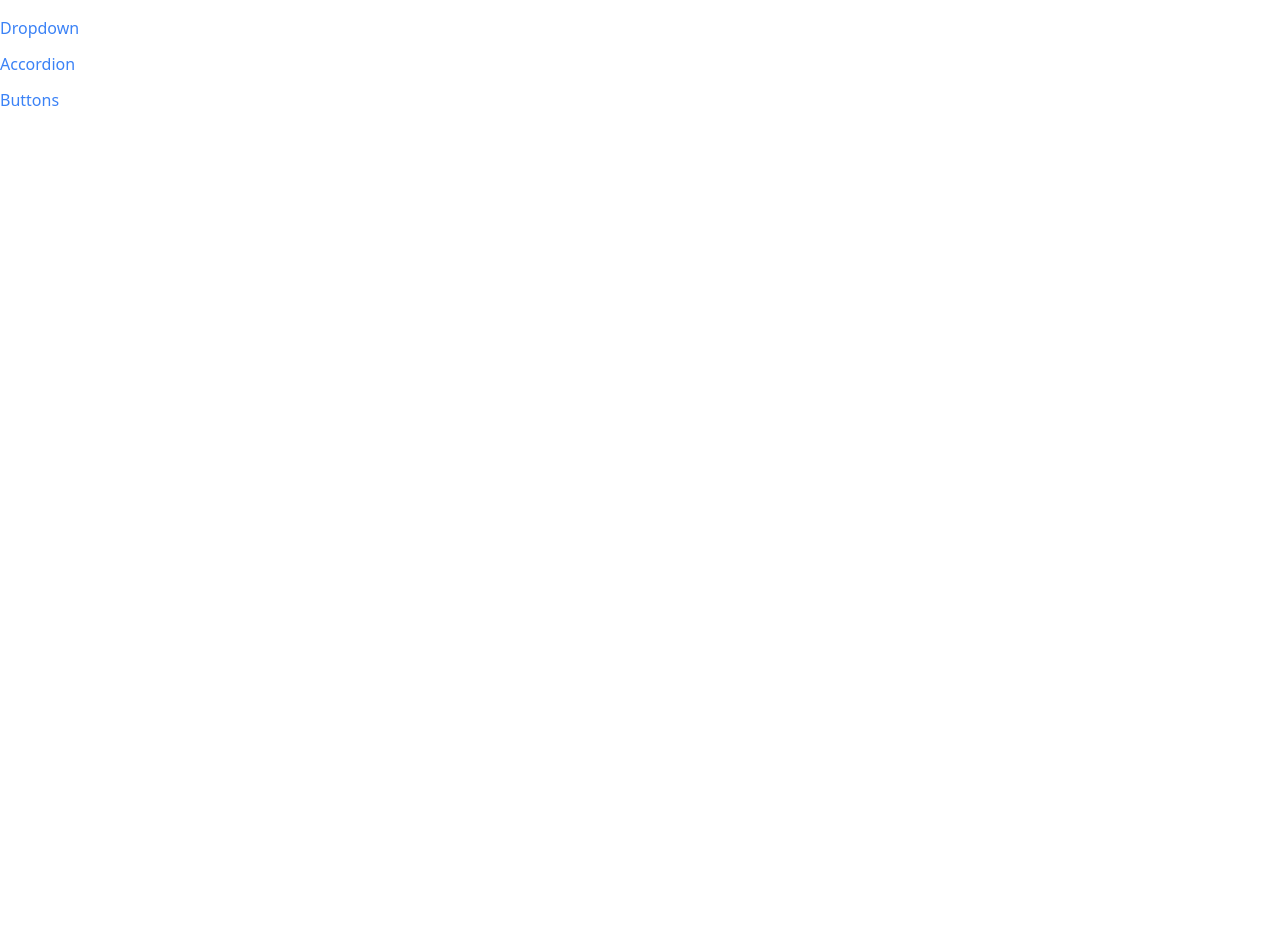
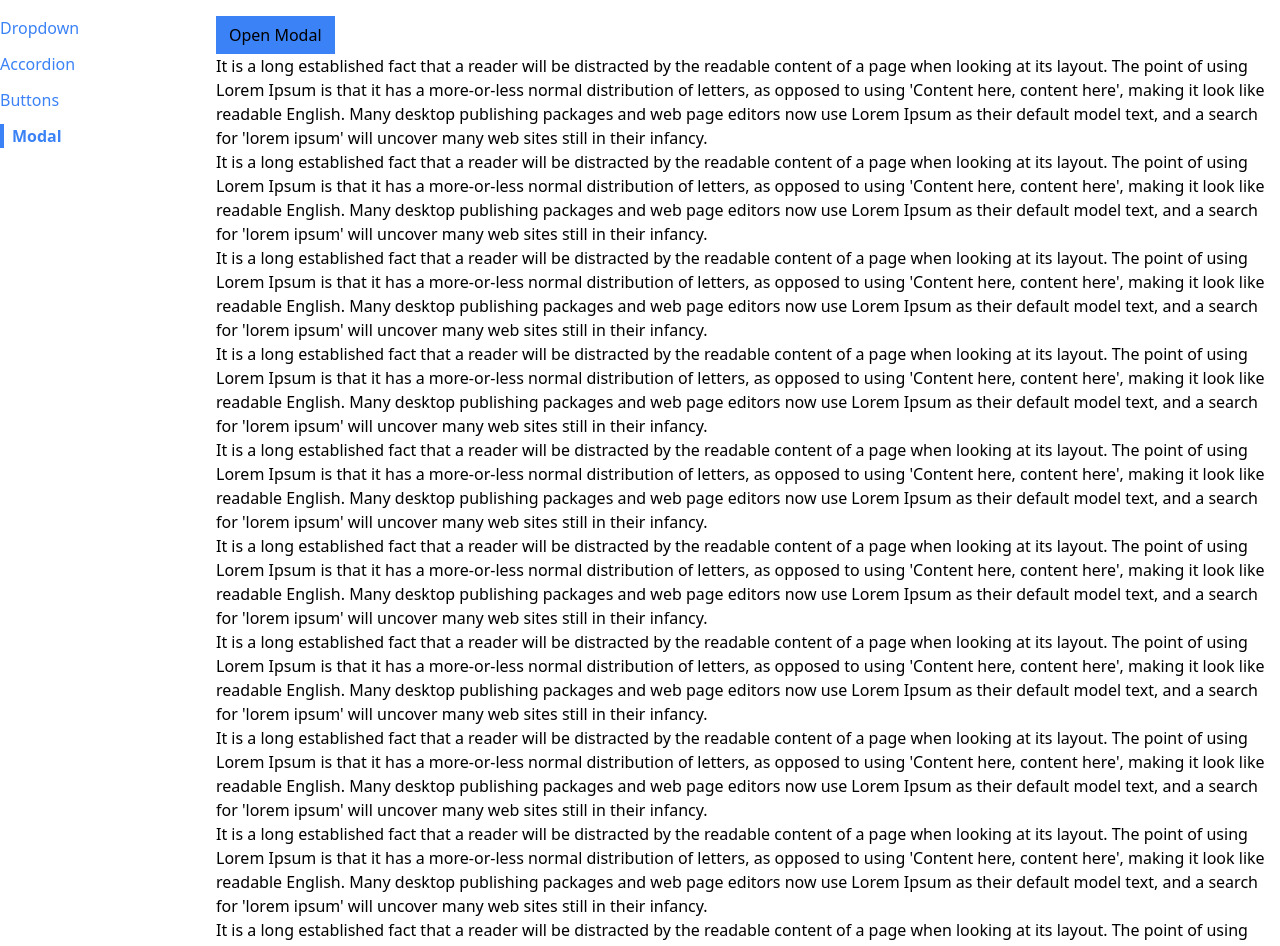
Before and after one commit to deveshsingh1-kiwi/comps, a React (Create React App) app: page /modal in a window 1280 px wide. Shown: the top 946 px of the page. Before the commit the page ends 800 px from the top, so only its background shows below. Built offline with nearby package versions, Linux system fonts and the light colour scheme.

Commit message:
Section 14: Creating Portals with ReactDOM

```diff
--- a/public/index.html
+++ b/public/index.html
@@ -1,14 +1,12 @@
 <!DOCTYPE html>
 <html lang="en">
+
 <head>
   <meta charset="utf-8" />
   <link rel="icon" href="%PUBLIC_URL%/favicon.ico" />
   <meta name="viewport" content="width=device-width, initial-scale=1" />
   <meta name="theme-color" content="#000000" />
-    <meta
-      name="description"
-      content="Web site created using create-react-app"
-    />
+  <meta name="description" content="Web site created using create-react-app" />
   <link rel="apple-touch-icon" href="%PUBLIC_URL%/logo192.png" />
   <!--
       manifest.json provides metadata used when your web app is installed on a
@@ -26,6 +24,7 @@
     -->
   <title>React App</title>
 </head>
+
 <body>
   <noscript>You need to enable JavaScript to run this app.</noscript>
   <div id="root"></div>
@@ -39,5 +38,7 @@
       To begin the development, run `npm start` or `yarn start`.
       To create a production bundle, use `npm run build` or `yarn build`.
     -->
+  <div class="modal-container"></div>
 </body>
+
 </html>
--- a/src/App.js
+++ b/src/App.js
@@ -3,6 +3,7 @@ import Route from "./components/Route";
 import AccordionPage from "./pages/AccordionPage";
 import DropdownPage from "./pages/DropdownPage";
 import ButtonPage from "./pages/ButtonPage";
+import ModalPage from "./pages/ModalPage";
 
 function App() {
   return (
@@ -18,6 +19,9 @@ function App() {
         <Route path="/buttons">
           <ButtonPage />
         </Route>
+        <Route path="/modal">
+          <ModalPage />
+        </Route>
       </div>
     </div>
   );
--- /dev/null
+++ b/src/components/Modal.js
@@ -0,0 +1,30 @@
+import ReactDOM from "react-dom";
+import { useEffect } from "react";
+
+function Modal({ onClose, children, actionBar }) {
+  useEffect(() => {
+    document.body.classList.add("overflow-hidden");
+
+    return () => {
+      document.body.classList.remove("overflow-hidden");
+    };
+  }, []);
+
+  return ReactDOM.createPortal(
+    <div>
+      <div
+        onClick={onClose}
+        className="fixed inset-0 bg-gray-300 opacity-80"
+      ></div>
+      <div className="fixed inset-40 p-10 bg-white">
+        <div className="flex flex-col justify-between h-full">
+          {children}
+          <div className="flex justify-end">{actionBar}</div>
+        </div>
+      </div>
+    </div>,
+    document.querySelector(".modal-container")
+  );
+}
+
+export default Modal;
--- a/src/components/Sidebar.js
+++ b/src/components/Sidebar.js
@@ -5,6 +5,7 @@ function Sidebar() {
     { label: "Dropdown", path: "/" },
     { label: "Accordion", path: "/accordion" },
     { label: "Buttons", path: "/buttons" },
+    { label: "Modal", path: "/modal" },
   ];
 
   const renderedLinks = links.map((link) => {
--- /dev/null
+++ b/src/pages/ModalPage.js
@@ -0,0 +1,141 @@
+import { useState } from "react";
+import Modal from "../components/Modal";
+import Button from "../components/Button";
+
+function ModalPage() {
+  const [showModal, setShowModal] = useState(false);
+
+  const handleClick = () => {
+    setShowModal(true);
+  };
+
+  const handleClose = () => {
+    setShowModal(false);
+  };
+
+  const actionBar = (
+    <div>
+      <Button onClick={handleClose} primary>
+        I Accept
+      </Button>
+    </div>
+  );
+
+  const modal = (
+    <Modal onClose={handleClose} actionBar={actionBar}>
+      <p>Here is an important agreement for you to accept.</p>
+    </Modal>
+  );
+
+  return (
+    <div>
+      <Button onClick={handleClick} primary>
+        Open Modal
+      </Button>
+      {showModal && modal}
+
+      <p>
+        It is a long established fact that a reader will be distracted by the
+        readable content of a page when looking at its layout. The point of
+        using Lorem Ipsum is that it has a more-or-less normal distribution of
+        letters, as opposed to using 'Content here, content here', making it
+        look like readable English. Many desktop publishing packages and web
+        page editors now use Lorem Ipsum as their default model text, and a
+        search for 'lorem ipsum' will uncover many web sites still in their
+        infancy.
+      </p>
+      <p>
+        It is a long established fact that a reader will be distracted by the
+        readable content of a page when looking at its layout. The point of
+        using Lorem Ipsum is that it has a more-or-less normal distribution of
+        letters, as opposed to using 'Content here, content here', making it
+        look like readable English. Many desktop publishing packages and web
+        page editors now use Lorem Ipsum as their default model text, and a
+        search for 'lorem ipsum' will uncover many web sites still in their
+        infancy.
+      </p>
+      <p>
+        It is a long established fact that a reader will be distracted by the
+        readable content of a page when looking at its layout. The point of
+        using Lorem Ipsum is that it has a more-or-less normal distribution of
+        letters, as opposed to using 'Content here, content here', making it
+        look like readable English. Many desktop publishing packages and web
+        page editors now use Lorem Ipsum as their default model text, and a
+        search for 'lorem ipsum' will uncover many web sites still in their
+        infancy.
+      </p>
+      <p>
+        It is a long established fact that a reader will be distracted by the
+        readable content of a page when looking at its layout. The point of
+        using Lorem Ipsum is that it has a more-or-less normal distribution of
+        letters, as opposed to using 'Content here, content here', making it
+        look like readable English. Many desktop publishing packages and web
+        page editors now use Lorem Ipsum as their default model text, and a
+        search for 'lorem ipsum' will uncover many web sites still in their
+        infancy.
+      </p>
+      <p>
+        It is a long established fact that a reader will be distracted by the
+        readable content of a page when looking at its layout. The point of
+        using Lorem Ipsum is that it has a more-or-less normal distribution of
+        letters, as opposed to using 'Content here, content here', making it
+        look like readable English. Many desktop publishing packages and web
+        page editors now use Lorem Ipsum as their default model text, and a
+        search for 'lorem ipsum' will uncover many web sites still in their
+        infancy.
+      </p>
+      <p>
+        It is a long established fact that a reader will be distracted by the
+        readable content of a page when looking at its layout. The point of
+        using Lorem Ipsum is that it has a more-or-less normal distribution of
+        letters, as opposed to using 'Content here, content here', making it
+        look like readable English. Many desktop publishing packages and web
+        page editors now use Lorem Ipsum as their default model text, and a
+        search for 'lorem ipsum' will uncover many web sites still in their
+        infancy.
+      </p>
+      <p>
+        It is a long established fact that a reader will be distracted by the
+        readable content of a page when looking at its layout. The point of
+        using Lorem Ipsum is that it has a more-or-less normal distribution of
+        letters, as opposed to using 'Content here, content here', making it
+        look like readable English. Many desktop publishing packages and web
+        page editors now use Lorem Ipsum as their default model text, and a
+        search for 'lorem ipsum' will uncover many web sites still in their
+        infancy.
+      </p>
+      <p>
+        It is a long established fact that a reader will be distracted by the
+        readable content of a page when looking at its layout. The point of
+        using Lorem Ipsum is that it has a more-or-less normal distribution of
+        letters, as opposed to using 'Content here, content here', making it
+        look like readable English. Many desktop publishing packages and web
+        page editors now use Lorem Ipsum as their default model text, and a
+        search for 'lorem ipsum' will uncover many web sites still in their
+        infancy.
+      </p>
+      <p>
+        It is a long established fact that a reader will be distracted by the
+        readable content of a page when looking at its layout. The point of
+        using Lorem Ipsum is that it has a more-or-less normal distribution of
+        letters, as opposed to using 'Content here, content here', making it
+        look like readable English. Many desktop publishing packages and web
+        page editors now use Lorem Ipsum as their default model text, and a
+        search for 'lorem ipsum' will uncover many web sites still in their
+        infancy.
+      </p>
+      <p>
+        It is a long established fact that a reader will be distracted by the
+        readable content of a page when looking at its layout. The point of
+        using Lorem Ipsum is that it has a more-or-less normal distribution of
+        letters, as opposed to using 'Content here, content here', making it
+        look like readable English. Many desktop publishing packages and web
+        page editors now use Lorem Ipsum as their default model text, and a
+        search for 'lorem ipsum' will uncover many web sites still in their
+        infancy.
+      </p>
+    </div>
+  );
+}
+
+export default ModalPage;
```
Lines whose indentation alone changed are shown as unchanged.
